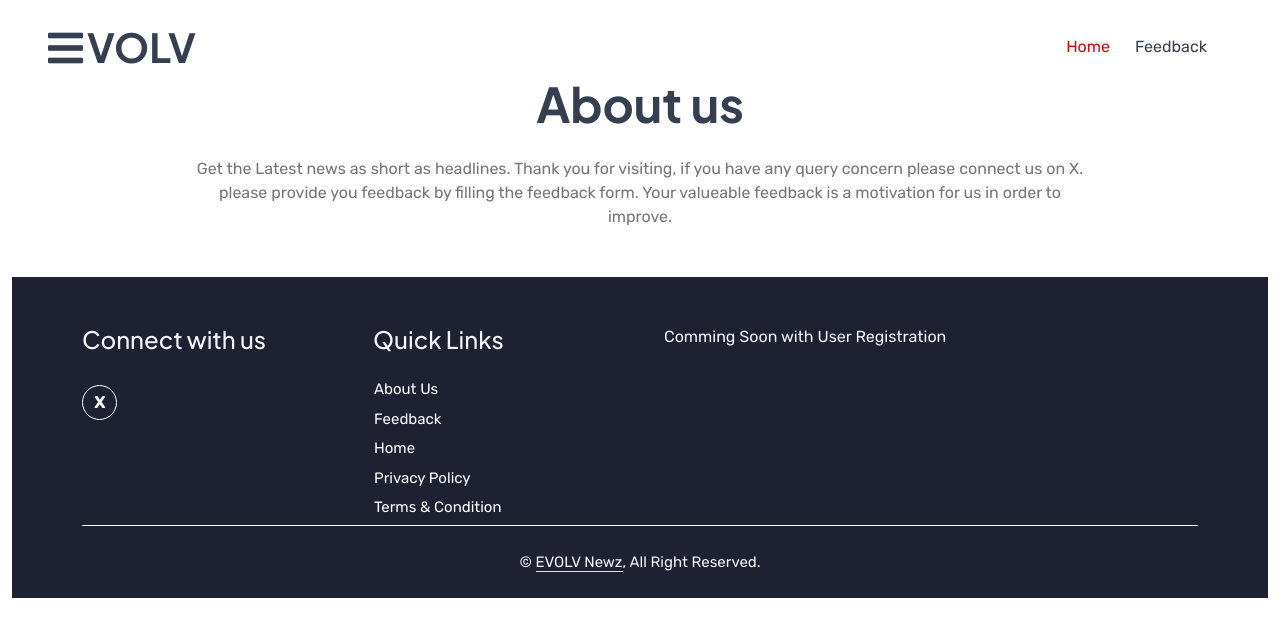
After one commit to rajnishspandey/evolvNewz, a Flask app: page /about in a window 1280 px wide. The commit adds this page. Shown: the top 637 px of the page. Run offline with Flask 3, Linux system fonts and the light colour scheme; some libraries are stand-ins or nearby versions.

Commit message:
beta release 2.1.0

```diff
--- a/app.py
+++ b/app.py
@@ -81,6 +81,12 @@ def category_detail(category_name):
                            title=f"{category_name} - {CATEGORY_TITLE}",
                            )
 
+@app.route('/about')
+def about():
+    return render_template('about.html',
+                           title=ABOUT_TITLE,
+                           )
+
 # Custom error handler for 404 Not Found
 # Custom error handler for both 404 Not Found and 500 Internal Server Error
 @app.errorhandler(404)
@@ -96,4 +102,4 @@ def error_handler(error):
     return render_template('error.html', error_title=error_title, error_message=error_message , title=ERROR_TITLE), error.code
 
 if __name__ == '__main__':
-    app.run(host='0.0.0.0', debug=False)
+    app.run(host='0.0.0.0', debug=True)
--- a/static/js/script.js
+++ b/static/js/script.js
@@ -1,12 +1,4 @@
 (function ($) {
-
-    const content = document.querySelectorAll(".slicedContent");
-    for(let i=0;i<content.length;i++){
-        const text = content[i].innerText;
-        const slicedText = text.slice(0, 50);
-        content[i].innerText = slicedText;
-    }
-
   // Spinner
   var spinner = function () {
       setTimeout(function () {
--- a/string_literals.py
+++ b/string_literals.py
@@ -1,6 +1,7 @@
 JSON_PATH = "static/json/configure.json"
 INDEX_TITLE = "EvolvNewz-Shortest News - Headlines across the world | Home"
 FEEDBACK_TITLE = "EvolvNewz-Shortest News - Headlines across the world | Feedback"
+ABOUT_TITLE = "EvolvNewz-Shortest News - Headlines across the world | About us"
 ERROR_TITLE = "EvolvNewz-Shortest News - Headlines across the world | Error"
 TRENDING_TITLE = "EvolvNewz-Shortest News - Headlines across the world | Trending"
 CATEGORY_TITLE = "EvolvNewz-Shortest News - Headlines across the world | Category"
--- /dev/null
+++ b/templates/about.html
@@ -0,0 +1,20 @@
+<!DOCTYPE html>
+<html lang="en">
+    {% include 'head.html' %}
+<body>
+    {% include 'nav.html' %}
+    <div class="container-fluid breakingNews">
+        <div class="container">
+            <div class="text-center mx-auto mb-2 wow fadeInUp" data-wow-delay="0.1s" style="max-width: 900px;">
+                <h1 class="display-5 mb-4">About us</h1>
+                <p>Get the Latest news as short as headlines.
+                    Thank you for visiting, if you have any query concern please connect us on X.
+                    please provide you feedback by filling the feedback form.
+                    Your valueable feedback is a motivation for us in order to improve.
+                </p>
+            </div>
+
+    </div>
+        {% include 'footer.html' %}
+</body>
+</html>
--- a/templates/card.html
+++ b/templates/card.html
@@ -15,7 +15,7 @@
         <strong><small class="text-muted">{{ result.published_date_time_ist }}</small>
         </strong>
         <p class="mb-4">
-            <span class="slicedContent">{{ result.news_text }}</span>
+            <span>{{ result.news_text }}</span>
             <span>
                 <a href="{{ result.news_url }}" class="spacing">Read More</a>
             </span>
--- a/templates/footer.html
+++ b/templates/footer.html
@@ -2,18 +2,18 @@
     <div class="container">
         <div class="row g-5">
             <div class="col-lg-3 col-md-6">
-                <h4 class="text-light mb-4">Contact with us</h4>
+                <h4 class="text-light mb-4">Connect with us</h4>
                 <div class="d-flex pt-2">
                     <a class="btn btn-outline-light btn-social" href="https://x.com/evolvnewz">X</a>
                 </div>
             </div>
             <div class="col-lg-3 col-md-6">
                 <h4 class="text-light mb-4">Quick Links</h4>
-                <a class="btn btn-link" href="">About Us</a>
-                <a class="btn btn-link" href="">Contact Us</a>
+                <a class="btn btn-link" href="{{ url_for('about') }}">About Us</a>
+                <a class="btn btn-link" href="{{ url_for('feedback') }}">Feedback</a>
+                <a class="btn btn-link" href="{{ url_for('index') }}">Home</a>
                 <a class="btn btn-link" href="">Privacy Policy</a>
                 <a class="btn btn-link" href="">Terms & Condition</a>
-                <a class="btn btn-link" href="">Support</a>
             </div>
             <div class="col-lg-4 col-md-6">
                 <p>Comming Soon with User Registration</p>
```
Also changed, not shown: README.md.
